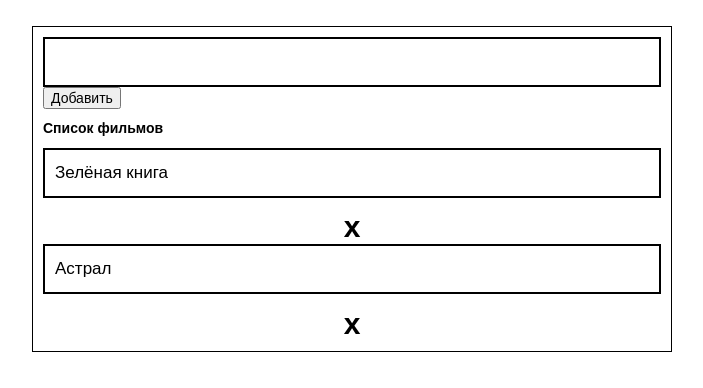
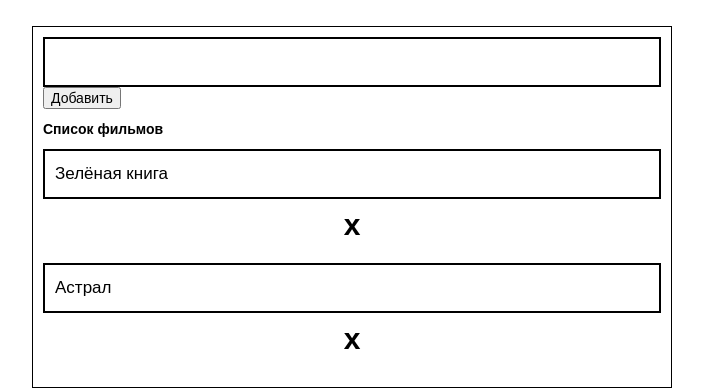
Before and after one commit to InsPavel/python-group_1-homework_59-pavel_zhuvagin_task_1, a React (Create React App) app in the folder movie/: page / in a window 1280 px wide. Shown: the top 388 px of the page, without its empty margins (288-991 px from the left). Built offline with nearby package versions, Linux system fonts and the light colour scheme.

Commit message:
Добавлен компонент Button для Movie. Добавлены стили.

```diff
--- /dev/null
+++ b/movie/src/components/Movie/Button/Button.css
@@ -0,0 +1,12 @@
+.delete p{
+    margin: 0;
+    cursor: pointer;
+    text-align: center;
+    font-size: 30px;
+    font-weight: bold;
+    padding: 9px;
+}
+
+.delete:hover {
+    color: red;
+}
--- /dev/null
+++ b/movie/src/components/Movie/Button/Button.js
@@ -0,0 +1,12 @@
+import React, {Component} from 'react';
+import './Button.css'
+
+class Button extends Component {
+    render(){
+        return(
+            <div className="delete" onClick={this.props.onDelete}><p>x</p></div>
+        )
+    }
+}
+
+export default Button;
--- a/movie/src/components/Movie/Movie.css
+++ b/movie/src/components/Movie/Movie.css
@@ -1,11 +1,3 @@
-.row {
-    width: 100%;
-}
-
-.movie {
-    margin-bottom: 2%;
-}
-
 .movie input{
     width: 100%;
     height: 50px;
@@ -13,16 +5,3 @@
     padding: 10px;
     font-size: 17px;
 }
-
-
-.delete p{
-    margin: 0;
-    cursor: pointer;
-    text-align: center;
-    font-size: 30px;
-    font-weight: bold;
-}
-
-.delete:hover {
-    color: red;
-}
--- a/movie/src/components/Movie/Movie.js
+++ b/movie/src/components/Movie/Movie.js
@@ -1,5 +1,6 @@
 import React, {Component} from 'react';
 import './Movie.css'
+import Button from "./Button/Button";
 
 class Movie extends Component {
     componentDidMount() {
@@ -24,7 +25,9 @@ class Movie extends Component {
                 <div className="movie col col-10">
                     <input type="text" value={this.props.movie} onChange={this.props.change}/>
                 </div>
-                <div className="delete col col-2" onClick={this.props.onDelete}><p>x</p></div>
+                <div className="col col-2">
+                    <Button onDelete={this.props.onDelete}/>
+                </div>
             </div>
         )
     }
--- a/movie/src/container/MovieForm/MovieForm.css
+++ b/movie/src/container/MovieForm/MovieForm.css
@@ -11,6 +11,7 @@ form {
 
 .row {
     width: 100%;
+    margin-bottom: 2%;
 }
 
 .add input {
```
